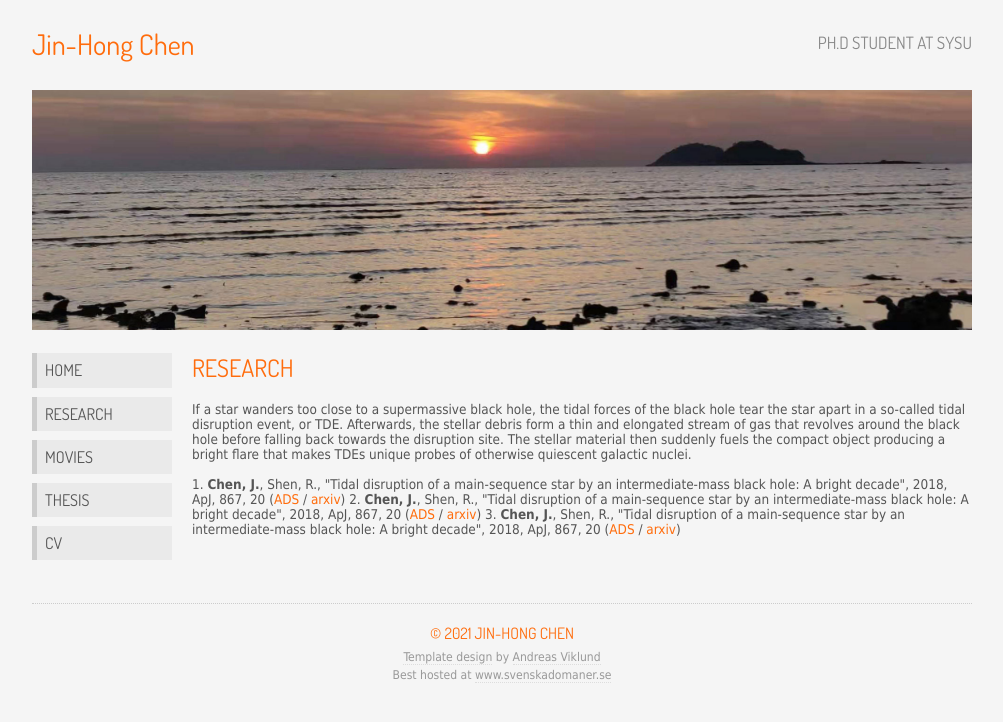
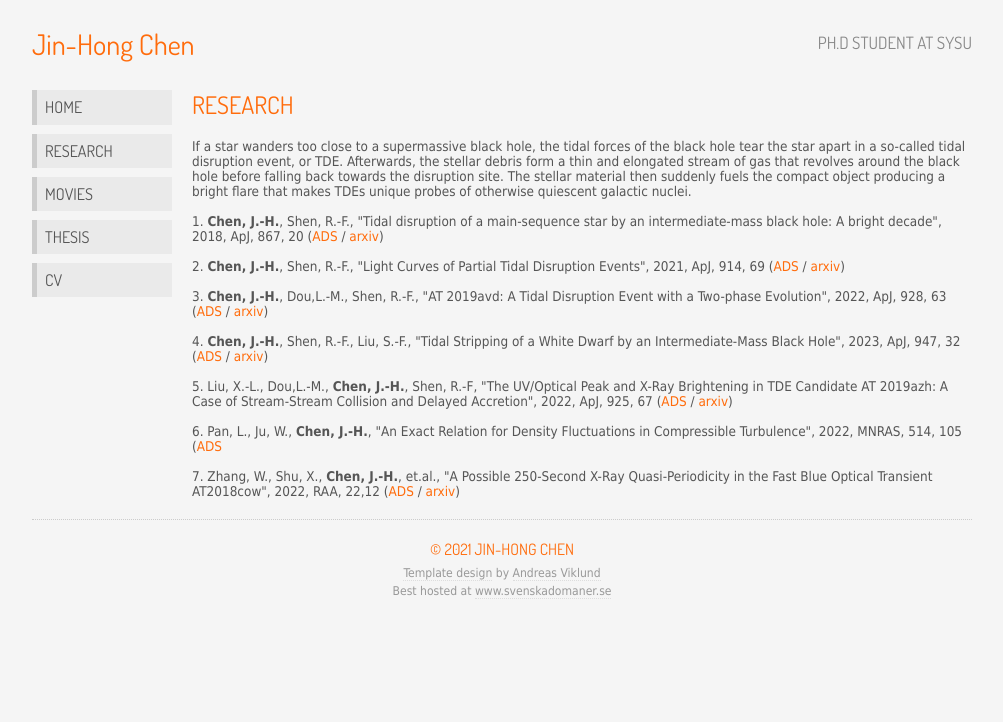
Before and after one commit to universpider/JH, a plain HTML site: page research.html in a window 1280 px wide. Shown: the whole page, without its empty margins (138-1141 px from the left). Drawn offline with Linux system fonts and the light colour scheme.

Commit message:
add research

```diff
--- a/research.html
+++ b/research.html
@@ -25,11 +25,6 @@
 		</div>
 	</div>
 
-	<div class="row">
-		<div class="col c12 aligncenter">
-			<a href="index.html"><img src="images/page.jpg?v2" width="960" height="240" alt="" /></a>
-		</div>
-	</div>
 
 	<div class="row">
 		<div class="col c2 alignleft">
@@ -49,9 +44,19 @@
 			If a star wanders too close to a supermassive black hole, the tidal forces of the black hole tear the star apart in a so-called tidal disruption event, or TDE. Afterwards, the stellar debris form a thin and elongated stream of gas that revolves around the black hole before falling back towards the disruption site. The stellar material then suddenly fuels the compact object producing a bright flare that makes TDEs unique probes of otherwise quiescent galactic nuclei.
 
 			<br> <br/>
-			1. <b>Chen, J.</b>, Shen, R., "Tidal disruption of a main-sequence star by an intermediate-mass black hole: A bright decade", 2018, ApJ, 867, 20 (<a href="https://iopscience.iop.org/article/10.3847/1538-4357/aadfda">ADS</a> / <a href="https://arxiv.org/abs/1806.08093">arxiv</a>)
-			2. <b>Chen, J.</b>, Shen, R., "Tidal disruption of a main-sequence star by an intermediate-mass black hole: A bright decade", 2018, ApJ, 867, 20 (<a href="https://iopscience.iop.org/article/10.3847/1538-4357/aadfda">ADS</a> / <a href="https://arxiv.org/abs/1806.08093">arxiv</a>)
-			3. <b>Chen, J.</b>, Shen, R., "Tidal disruption of a main-sequence star by an intermediate-mass black hole: A bright decade", 2018, ApJ, 867, 20 (<a href="https://iopscience.iop.org/article/10.3847/1538-4357/aadfda">ADS</a> / <a href="https://arxiv.org/abs/1806.08093">arxiv</a>)
+			1. <b>Chen, J.-H.</b>, Shen, R.-F., "Tidal disruption of a main-sequence star by an intermediate-mass black hole: A bright decade", 2018, ApJ, 867, 20 (<a href="https://iopscience.iop.org/article/10.3847/1538-4357/aadfda">ADS</a> / <a href="https://arxiv.org/abs/1806.08093">arxiv</a>)
+			<br> <br/>
+			2. <b>Chen, J.-H.</b>, Shen, R.-F., "Light Curves of Partial Tidal Disruption Events", 2021, ApJ, 914, 69 (<a href="https://iopscience.iop.org/article/10.3847/1538-4357/abf9a7">ADS</a> / <a href="https://arxiv.org/abs/2104.08827">arxiv</a>)
+			<br> <br/>
+			3. <b>Chen, J.-H.</b>, Dou,L.-M., Shen, R.-F., "AT 2019avd: A Tidal Disruption Event with a Two-phase Evolution", 2022, ApJ, 928, 63 (<a href="https://iopscience.iop.org/article/10.3847/1538-4357/ac558d">ADS</a> / <a href="https://arxiv.org/abs/2106.08835">arxiv</a>)
+			<br> <br/>
+			4. <b>Chen, J.-H.</b>, Shen, R.-F., Liu, S.-F., "Tidal Stripping of a White Dwarf by an Intermediate-Mass Black Hole", 2023, ApJ, 947, 32 (<a href="https://iopscience.iop.org/article/10.3847/1538-4357/acbfb6">ADS</a> / <a href="https://arxiv.org/abs/2210.09945">arxiv</a>)
+			<br> <br/>
+			5. Liu, X.-L., Dou,L.-M., <b>Chen, J.-H.</b>, Shen, R.-F, "The UV/Optical Peak and X-Ray Brightening in TDE Candidate AT 2019azh: A Case of Stream-Stream Collision and Delayed Accretion", 2022, ApJ, 925, 67 (<a href="https://iopscience.iop.org/article/10.3847/1538-4357/ac33a9">ADS</a> / <a href="https://arxiv.org/abs/1912.06081">arxiv</a>)
+			<br> <br/>
+			6. Pan, L., Ju, W., <b>Chen, J.-H.</b>, "An Exact Relation for Density Fluctuations in Compressible Turbulence", 2022, MNRAS, 514, 105 (<a href="https://academic.oup.com/mnras/article-abstract/514/1/105/6566369?redirectedFrom=fulltext">ADS</a>
+			<br> <br/>
+			7. Zhang, W., Shu, X., <b>Chen, J.-H.</b>, et.al., "A Possible 250-Second X-Ray Quasi-Periodicity in the Fast Blue Optical Transient AT2018cow", 2022, RAA, 22,12 (<a href="https://iopscience.iop.org/article/10.1088/1674-4527/ac9c4b">ADS</a> / <a href="https://arxiv.org/abs/2210.04190v1">arxiv</a>)
 		</div>
 	</div>
 
```
